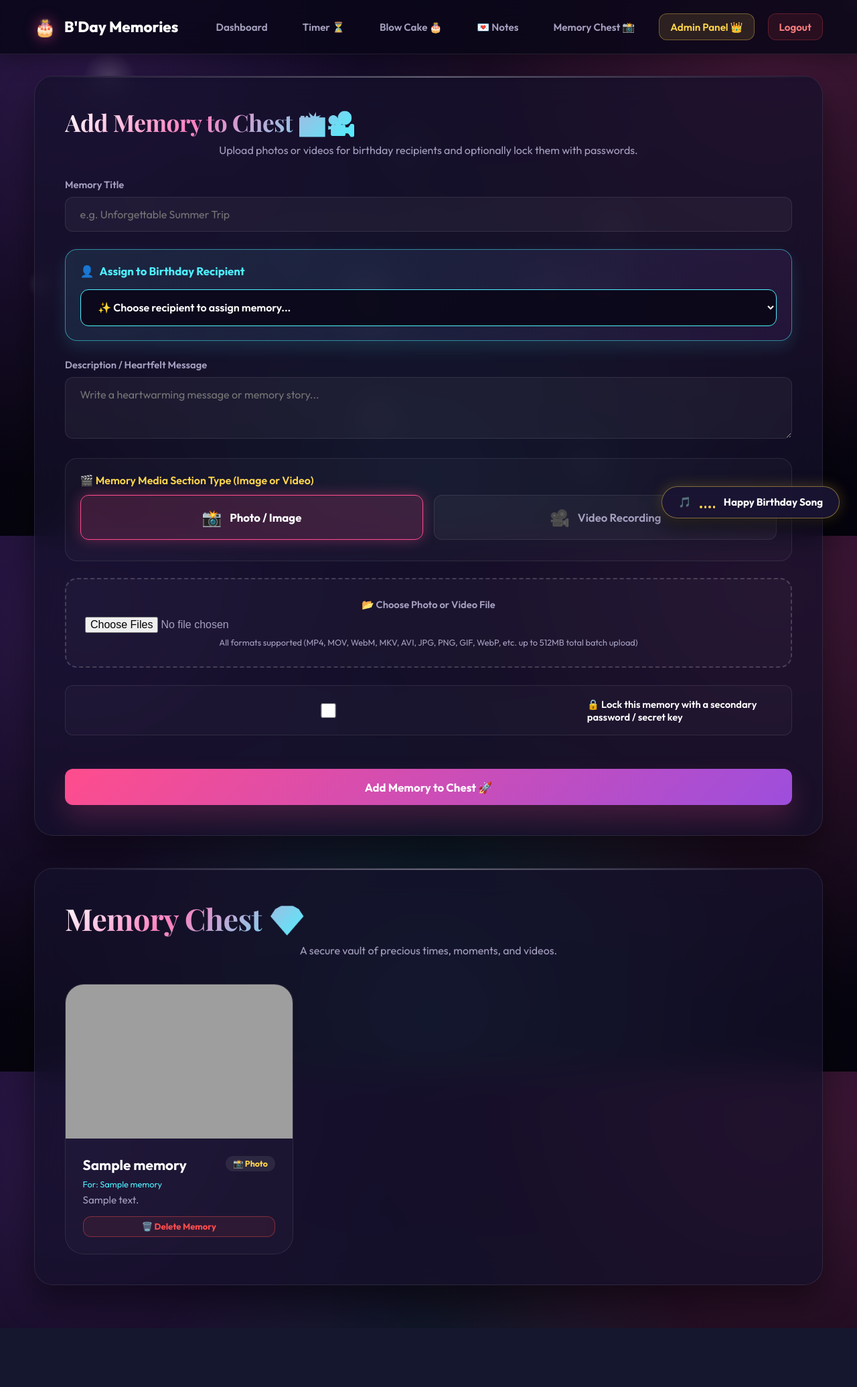
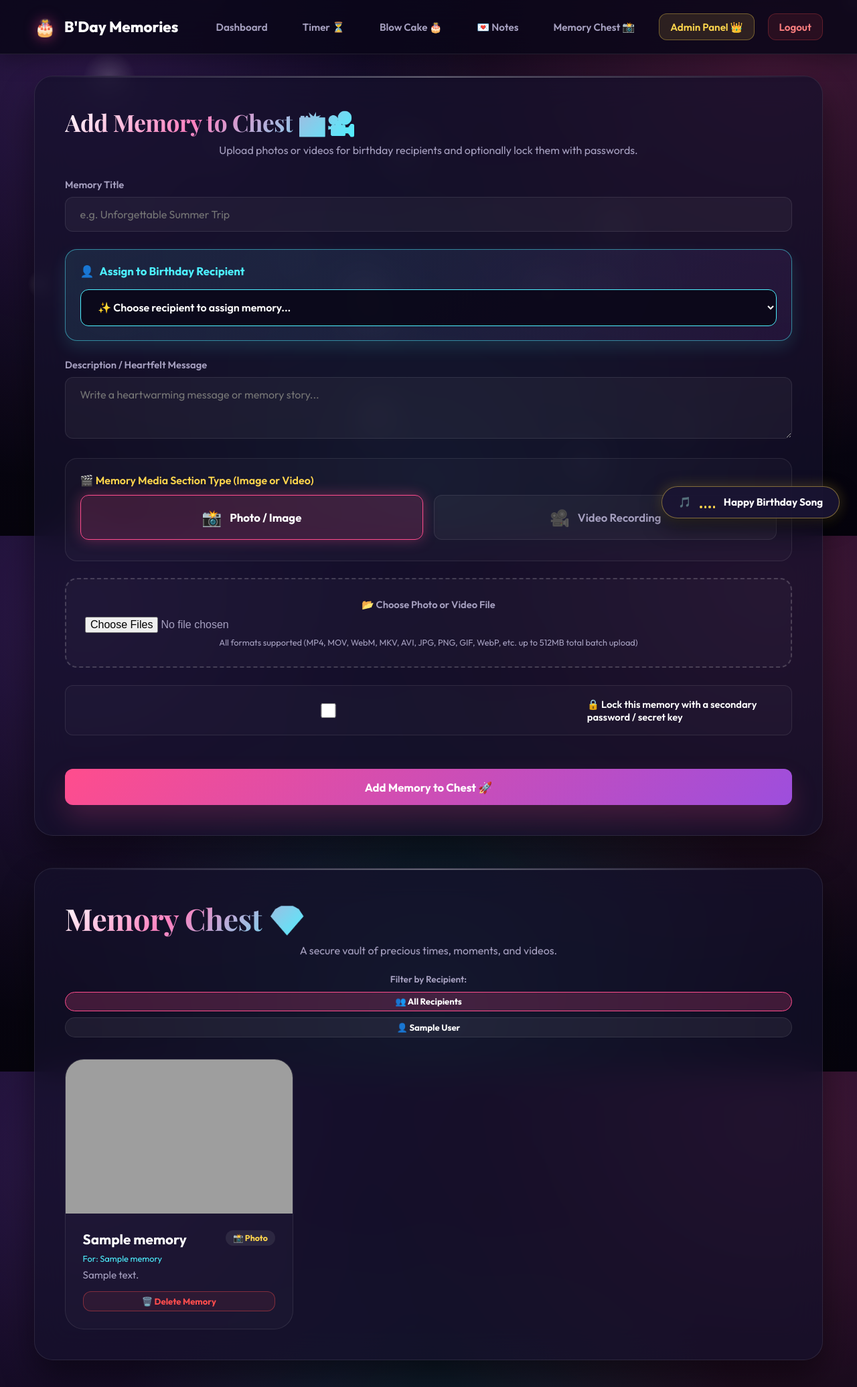
Before and after one commit to Jaykuwer-Yadav/New-repo, a Flask app: template templates/memories.html in a window 1280 px wide. Shown: the top 2071 px of the page at 67% size. Before the commit the page ends 1983 px from the top, so only its background shows below. Run offline with Flask 3, Linux system fonts and the light colour scheme; the visitor is signed in with stand-in values (Sample User, id 1); the template is opened without the code that fills it: most values are stand-ins (such as "Sample title", 1, 10 or a date in 2020); some libraries are stand-ins or nearby versions; some web fonts are replaced; grey boxes are pictures that could not be loaded.

Commit message:
Confirm per-user Firestore memory storage isolation and add Admin recipient filter bar

```diff
--- a/app.py
+++ b/app.py
@@ -631,10 +631,15 @@
 @birthday_required
 def memories():
     if session.get("user_role") == "admin":
-        memories_list = db_get_memories()
+        selected_user_id = request.args.get("user_id")
+        if selected_user_id:
+            memories_list = db_get_memories(selected_user_id)
+        else:
+            memories_list = db_get_memories()
         users_list = db_get_all_standard_users()
-        return render_template("memories.html", memories=memories_list, users=users_list)
+        return render_template("memories.html", memories=memories_list, users=users_list, selected_user_id=selected_user_id)
     else:
+        # Standard user ONLY sees their own user_id memories from Firestore
         memories_list = db_get_memories(session["user_id"])
         return render_template("memories.html", memories=memories_list)
 
--- a/templates/memories.html
+++ b/templates/memories.html
@@ -91,7 +91,21 @@
 <!-- Memories Gallery -->
 <div class="glass-panel">
     <h1 class="gradient-text title-serif" style="font-size: 2.8rem; margin-bottom: 0.5rem; text-align: center;">Memory Chest 💎</h1>
-    <p style="text-align: center; margin-bottom: 2.5rem; color: var(--text-muted);">A secure vault of precious times, moments, and videos.</p>
+        <p style="text-align: center; margin-bottom: 1.5rem; color: var(--text-muted);">A secure vault of precious times, moments, and videos.</p>
+
+    {% if user_role == 'admin' and users %}
+    <div class="admin-filter-bar" style="margin-bottom: 2rem; display: flex; align-items: center; justify-content: center; flex-wrap: wrap; gap: 0.6rem;">
+        <span style="font-size: 0.85rem; color: var(--text-muted); font-weight: 600;">Filter by Recipient:</span>
+        <a href="{{ url_for('memories') }}" class="btn btn-secondary {% if not selected_user_id %}active-filter{% endif %}" style="padding: 0.35rem 0.85rem; font-size: 0.82rem; border-radius: 999px; {% if not selected_user_id %}border-color: var(--accent); color: #fff; background: rgba(255, 77, 141, 0.2);{% endif %}">
+            👥 All Recipients
+        </a>
+        {% for u in users %}
+        <a href="{{ url_for('memories', user_id=u.id) }}" class="btn btn-secondary {% if selected_user_id == u.id %}active-filter{% endif %}" style="padding: 0.35rem 0.85rem; font-size: 0.82rem; border-radius: 999px; {% if selected_user_id == u.id %}border-color: var(--accent-yellow); color: var(--accent-yellow); background: rgba(255, 214, 77, 0.15);{% endif %}">
+            👤 {{ u.display_name }}
+        </a>
+        {% endfor %}
+    </div>
+    {% endif %}
 
     {% if not memories %}
         <div style="text-align: center; padding: 4rem 0; color: var(--text-muted);">
```
